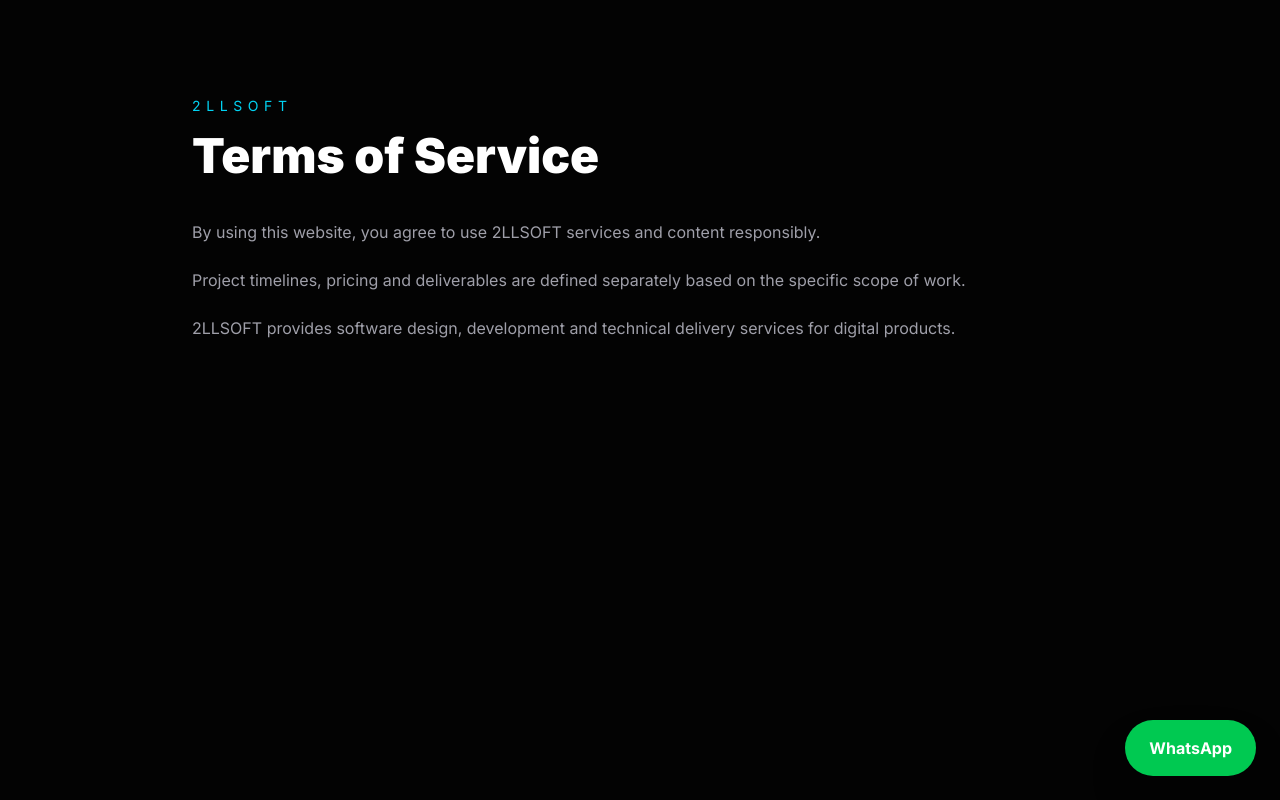
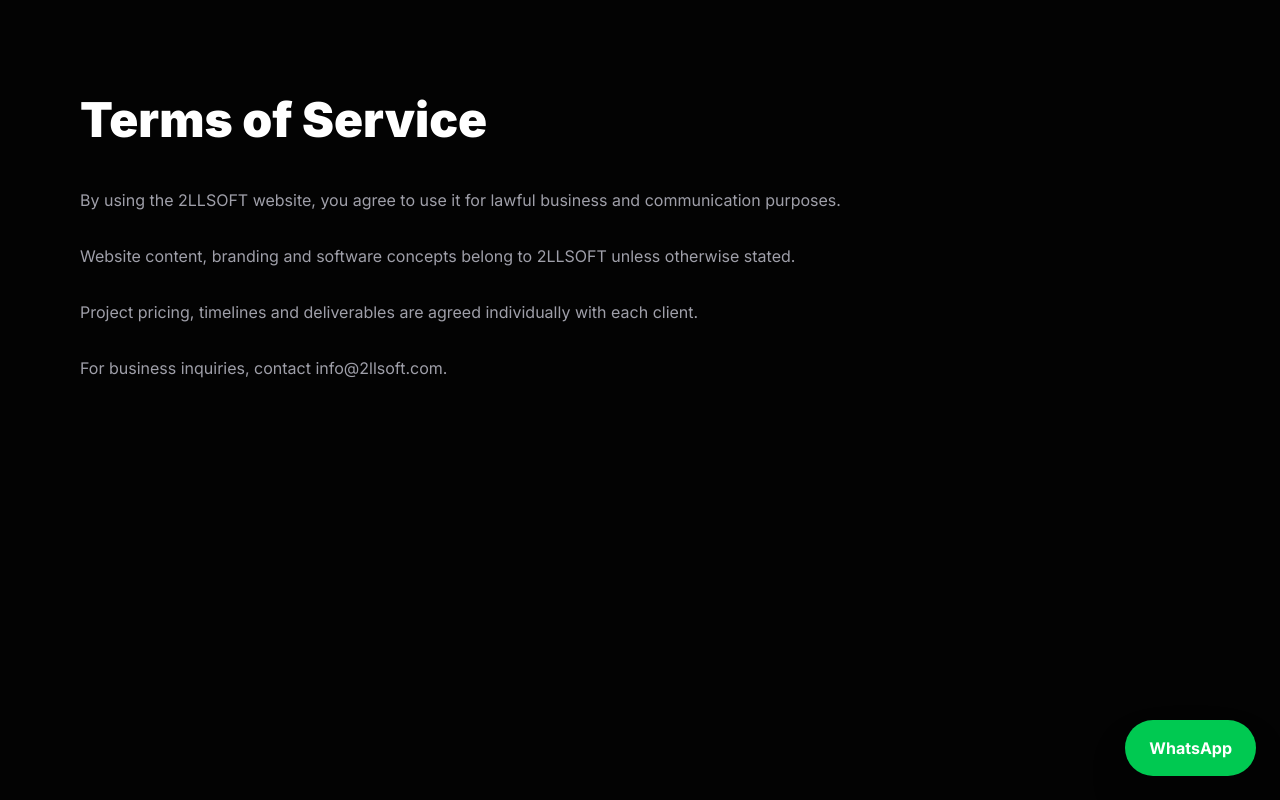
Before and after one commit to 2LLSOFT/2llsoft-clean, a Next.js app: page /terms in a window 1280 px wide. Built offline with nearby package versions, Linux system fonts and the light colour scheme.

Commit message:
add privacy and terms pages

```diff
--- a/app/privacy/page.tsx
+++ b/app/privacy/page.tsx
@@ -1,29 +1,27 @@
 export default function PrivacyPage() {
   return (
     <main className="min-h-screen bg-[#030303] px-6 py-24 text-white md:px-20">
-      <div className="mx-auto max-w-4xl">
-        <p className="text-sm uppercase tracking-[0.4em] text-cyan-400">
-          2LLSOFT
+      <h1 className="text-5xl font-black">Privacy Policy</h1>
+
+      <div className="mt-10 max-w-4xl space-y-6 leading-8 text-zinc-400">
+        <p>
+          2LLSOFT respects your privacy. Contact form submissions are used only
+          to respond to business and project inquiries.
         </p>
 
-        <h1 className="mt-4 text-5xl font-black">Privacy Policy</h1>
+        <p>
+          We may collect your name, email address and message content when you
+          contact us through the website.
+        </p>
 
-        <div className="mt-10 space-y-6 text-zinc-400">
-          <p>
-            2LLSOFT respects user privacy and handles submitted information only
-            for communication, project evaluation and service delivery.
-          </p>
+        <p>
+          Your information is not sold or shared with third parties for
+          marketing purposes.
+        </p>
 
-          <p>
-            Contact form data may include name, email address and project
-            details. This information is not sold or shared with third parties.
-          </p>
-
-          <p>
-            Website analytics may be used to understand traffic, improve
-            performance and enhance user experience.
-          </p>
-        </div>
+        <p>
+          For privacy questions, contact us at info@2llsoft.com.
+        </p>
       </div>
     </main>
   );
--- a/app/terms/page.tsx
+++ b/app/terms/page.tsx
@@ -1,29 +1,27 @@
 export default function TermsPage() {
   return (
     <main className="min-h-screen bg-[#030303] px-6 py-24 text-white md:px-20">
-      <div className="mx-auto max-w-4xl">
-        <p className="text-sm uppercase tracking-[0.4em] text-cyan-400">
-          2LLSOFT
+      <h1 className="text-5xl font-black">Terms of Service</h1>
+
+      <div className="mt-10 max-w-4xl space-y-6 leading-8 text-zinc-400">
+        <p>
+          By using the 2LLSOFT website, you agree to use it for lawful business
+          and communication purposes.
         </p>
 
-        <h1 className="mt-4 text-5xl font-black">Terms of Service</h1>
+        <p>
+          Website content, branding and software concepts belong to 2LLSOFT
+          unless otherwise stated.
+        </p>
 
-        <div className="mt-10 space-y-6 text-zinc-400">
-          <p>
-            By using this website, you agree to use 2LLSOFT services and content
-            responsibly.
-          </p>
+        <p>
+          Project pricing, timelines and deliverables are agreed individually
+          with each client.
+        </p>
 
-          <p>
-            Project timelines, pricing and deliverables are defined separately
-            based on the specific scope of work.
-          </p>
-
-          <p>
-            2LLSOFT provides software design, development and technical delivery
-            services for digital products.
-          </p>
-        </div>
+        <p>
+          For business inquiries, contact info@2llsoft.com.
+        </p>
       </div>
     </main>
   );
```
